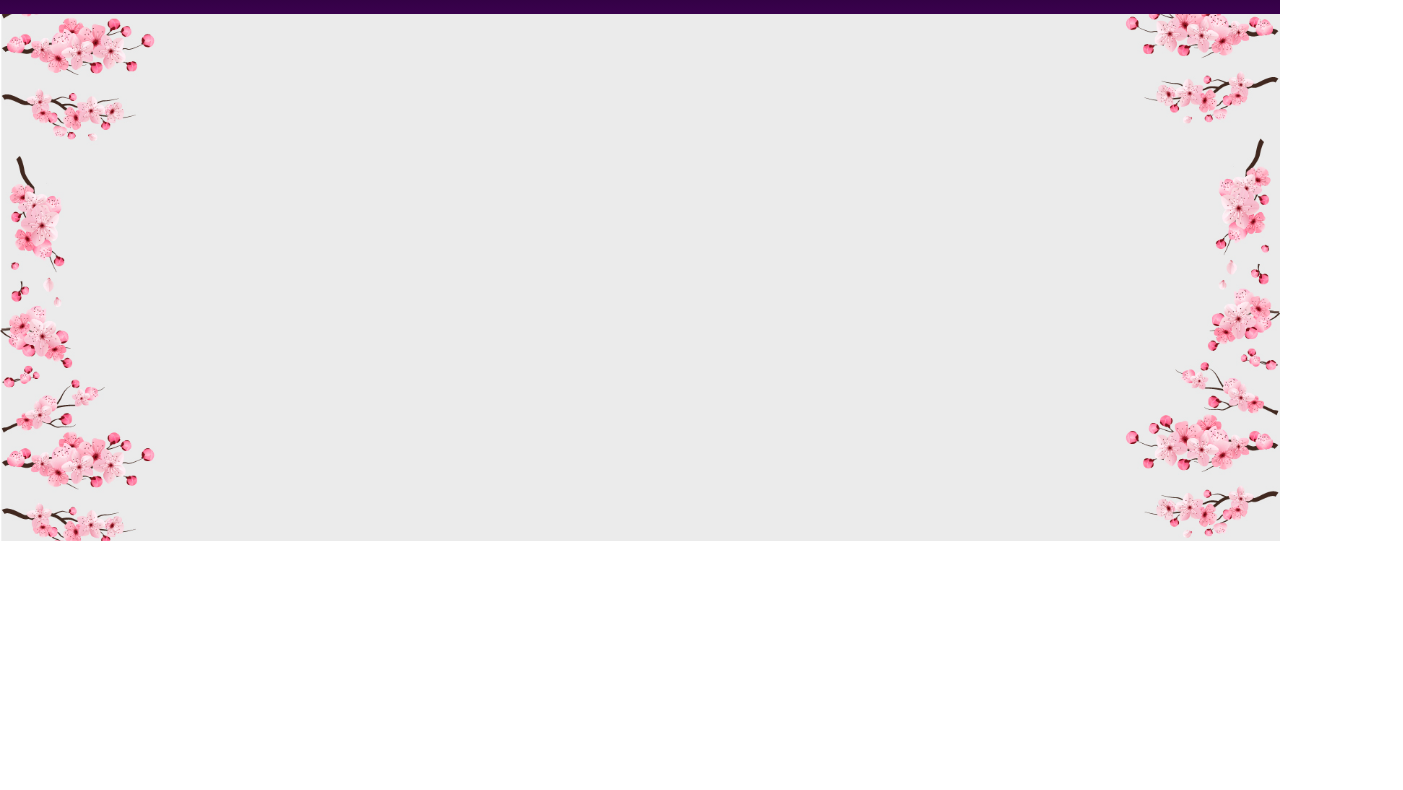
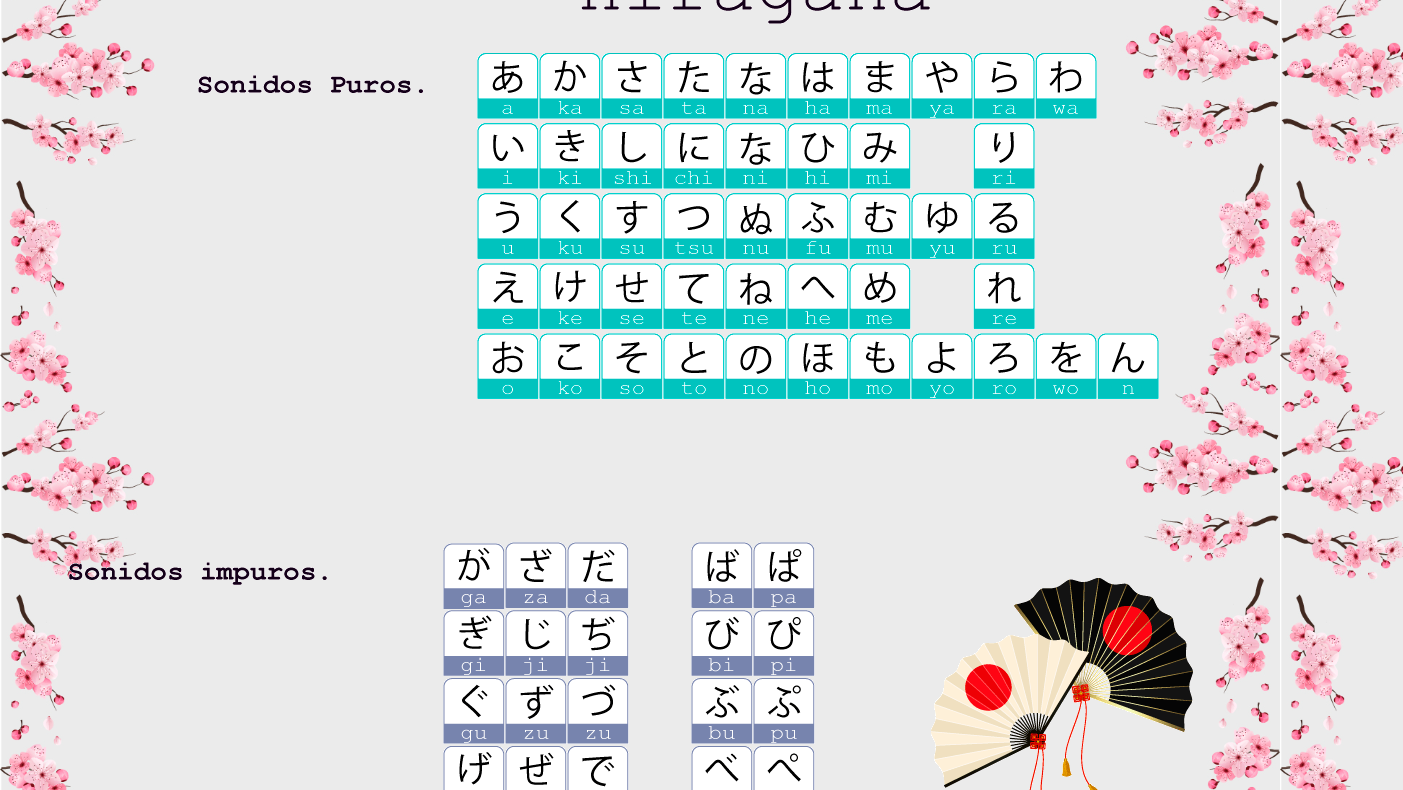
Before and after one commit to lucianaencina/Otakoi, a plain HTML site: page pages/japones.html in a window 1280 px wide. Shown: the part 259-1049 px from the top of the page, 1403 px wide, since content can reach past the window. Before the commit the page ends 800 px from the top, so only its background shows below. Drawn offline with nearby package versions, Linux system fonts and the light colour scheme.

Commit message:
Japones y parte de responsive celular

```diff
--- a/pages/japones.html
+++ b/pages/japones.html
@@ -42,7 +42,16 @@
             </div>
           </nav>
     </header>
-    <h1 class="titulos">Japonés</h1>
+    <main>
+      <h1 class="titulos">Japonés</h1>
+      <img class="japones" src="../imgs/HiraganaG1.png" alt="">
+      <img class="celu" src="../imgs/Hiragana.png" alt="">
+      <img class="japones" src="../imgs/Hiragana2.png" alt="">
+      <img class="celu" src="../imgs/HiraganaC2.png" alt="">
+      <img class="japones" src="../imgs/Hiragana3.png" alt="">
+      <img class="celu" src="../imgs/HiraganaC3.png" alt="">
+    </main>
+
     <footer>
         <div>
             <a href="https://www.instagram.com/lulatronn/"> <img src="../imgs/instagram.png" alt=""></a>
--- a/scss/_reset.scss
+++ b/scss/_reset.scss
@@ -12,4 +12,5 @@ body{
     @include tablet {
         background-position: right;
     }
+
 }
--- a/scss/styles.scss
+++ b/scss/styles.scss
@@ -15,6 +15,7 @@ courier new,gillsans y arial*/
         padding: 20px 75px ;
     }
     @include celular{
+        width: 300px;
         height: 200px;
         padding: 15px 35px ;
     }
@@ -61,8 +62,8 @@ li {
         height: 80px;
     }
     @include celular{
-        width: 50px;
-        height: 50px;
+        width: 45px;
+        height: 45px;
     }
 }
 .noticia{
@@ -71,6 +72,9 @@ li {
     border-radius: 15px;
     margin: 10px 0px;
     padding: 12px;
+    @include celular{
+
+    }
 }
 h3{
     font-family: 'Courier New', Courier, monospace;
@@ -98,7 +102,7 @@ h3{
                 width: 800px;
             }
             @include celular{
-                width: 95%;
+                width: 310px;
                 margin: 15px;
             }
         }
@@ -108,7 +112,7 @@ h3{
                 width: 800px;
             }
             @include celular{
-                width: 95%;
+                width: 310px;
                 margin: 15px;
             }
         }
@@ -161,6 +165,9 @@ input[type="radio"]:checked ~ label {
     background-image: url("https://i.pinimg.com/564x/c3/96/b7/c396b715d21f85d3144777eb5871040d.jpg");
     background-position: center bottom;
     border-radius: 8px;
+    @include celular{
+        margin: 0px;
+    }
 }
 ul.tipoDeManga li{
     list-style: none;
@@ -336,10 +343,29 @@ footer{
     visibility: visible;
   }
 /* Japones*/
-.hiragana{
-    font-size: 1rem;
-    color: $colorCeleste;
-    font-weight: bold;
+.japones{
+    width: auto;
+    height: auto;
+    display: block;
+    margin: auto;
+    @include tablet{
+        width: 700px;
+        height: auto;
+    }
+    @include celular{
+        width: 315px;
+        height: auto;
+        display: none;
+    }
+}
+.celu{
+    display: none;
+    @include celular{
+        height: auto;
+        width: 310px;
+        margin: auto;
+        display:block;
+    }
 }
 
 img{
@@ -370,7 +396,7 @@ div.grilla{
             justify-content: center;
         }
         @include celular{
-            grid-template-columns: 360px;
+            grid-template-columns: 300px;
         }
     img.manga{
         width: 200px;
```
Also changed, not shown: index.html (+1 -1 lines), css/styles.css, imgs/Hiragana.png (added), imgs/Hiragana2.png (added), imgs/Hiragana3.png (added), imgs/HiraganaC2.png (added), imgs/HiraganaC3.png (added), imgs/HiraganaG1.png (added), imgs/Hiragana_Mesa de trabajo 1.jpg (added), 1 other file.
